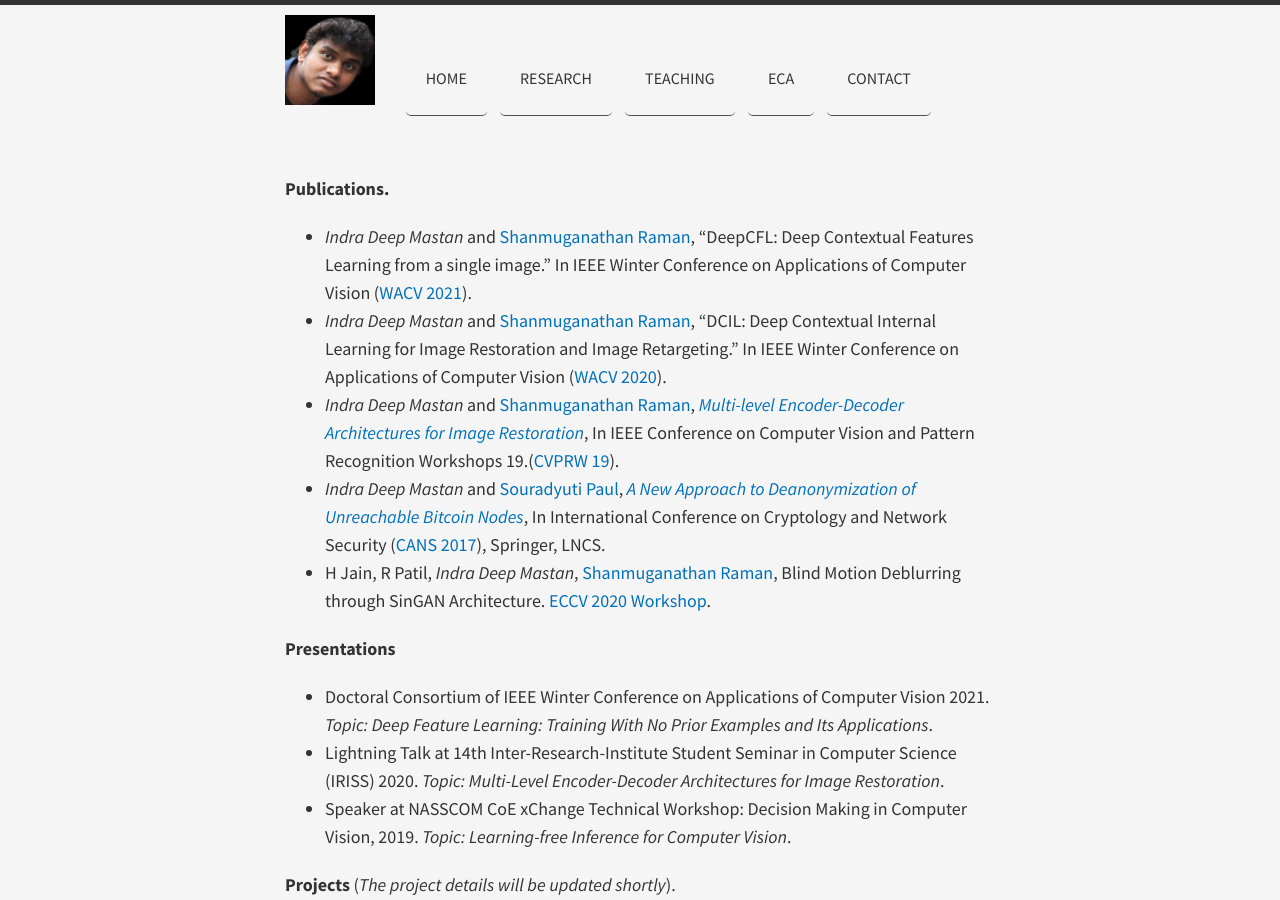
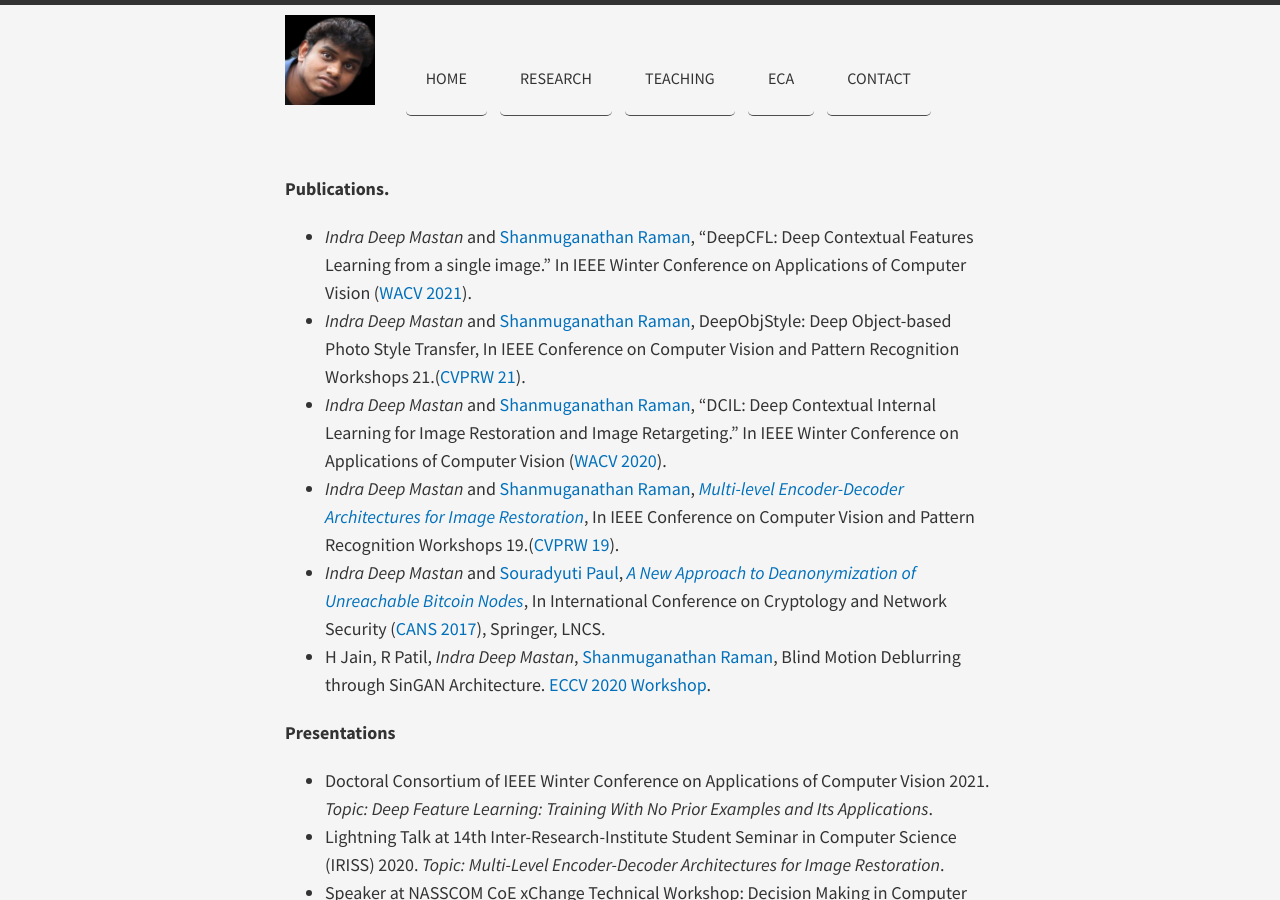
Before and after one commit to indramastan/indradeepmastan, a Jekyll site: the page built from projects/index.md, in a window 1280 px wide and 900 px high. Built offline with Jekyll 4.4.1, drawn with Linux system fonts in a browser that asks for light colours; nearby versions of some CDN libraries.

Commit message:
Update index.md

```diff
--- a/projects/index.md
+++ b/projects/index.md
@@ -4,6 +4,7 @@ title:
 ---
 **Publications.**
 - *Indra Deep Mastan* and [Shanmuganathan Raman](https://people.iitgn.ac.in/~shanmuga/), "DeepCFL: Deep Contextual Features Learning from a single image." In IEEE Winter Conference on Applications of Computer Vision ([WACV 2021](http://wacv2021.thecvf.com/)).
+- *Indra Deep Mastan* and [Shanmuganathan Raman](https://people.iitgn.ac.in/~shanmuga/), DeepObjStyle: Deep Object-based Photo Style Transfer, In IEEE Conference on Computer Vision and Pattern Recognition Workshops 21.([CVPRW 21](https://data.vision.ee.ethz.ch/cvl/ntire21/)).
 - *Indra Deep Mastan* and [Shanmuganathan Raman](https://people.iitgn.ac.in/~shanmuga/), "DCIL: Deep Contextual Internal Learning for Image Restoration and Image Retargeting." In IEEE Winter Conference on Applications of Computer Vision ([WACV 2020](https://wacv20.wacv.net)).
 - *Indra Deep Mastan* and [Shanmuganathan Raman](https://people.iitgn.ac.in/~shanmuga/), *[Multi-level Encoder-Decoder Architectures for Image Restoration](http://openaccess.thecvf.com/content_CVPRW_2019/papers/NTIRE/Mastan_Multi-Level_Encoder-Decoder_Architectures_for_Image_Restoration_CVPRW_2019_paper.pdf)*, In IEEE Conference on Computer Vision and Pattern Recognition Workshops 19.([CVPRW 19](http://www.vision.ee.ethz.ch/ntire19/)).
 - *Indra Deep Mastan* and [Souradyuti Paul](http://souradyuti.com/), *[A New Approach to Deanonymization of Unreachable Bitcoin Nodes](https://eprint.iacr.org/2018/243.pdf)*, In International Conference on Cryptology and Network Security ([CANS 2017](http://crypto.ie.cuhk.edu.hk/cans17/)), Springer, LNCS.
```
